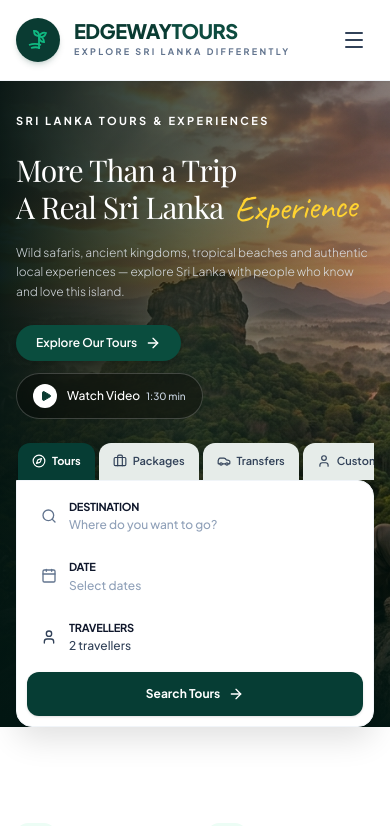
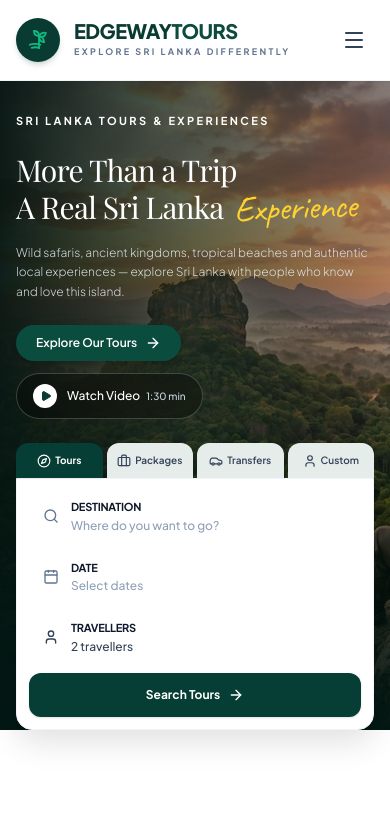
Before and after one commit to edgewaytours-ai/edgeway-holidays, a Next.js app: page / in a window 390 px wide. Shown: the top 826 px of the page. Built offline with nearby package versions, Linux system fonts and the light colour scheme; a web font is replaced by a local one.

Commit message:
fix(mobile): use responsive grid for search tabs to eliminate overflow

```diff
--- a/src/components/Hero.tsx
+++ b/src/components/Hero.tsx
@@ -98,62 +98,63 @@ export default function Hero() {
             {/* Search Box Sized to Reach Sustainable Tourism Icon */}
             <div className="w-full lg:max-w-[1080px] xl:max-w-[1100px] min-w-0">
               {/* Folder-Style Attached Tabs */}
-              <div className="flex items-end gap-1 sm:gap-1.5 pl-0.5 sm:pl-1 overflow-x-auto scrollbar-none max-w-full">
+              <div className="grid grid-cols-4 w-full sm:flex sm:w-auto items-end gap-1 sm:gap-1.5 pl-0 sm:pl-1">
                 <button
                   type="button"
                   onClick={() => setActiveTab("tours")}
-                  className={`flex items-center gap-1.5 sm:gap-2 px-3.5 sm:px-6 py-2.5 sm:py-3 rounded-t-xl text-[11px] sm:text-xs md:text-sm font-bold whitespace-nowrap shrink-0 transition-all ${
+                  className={`w-full sm:w-auto flex items-center justify-center gap-1 sm:gap-2 px-1.5 sm:px-6 py-2.5 sm:py-3 rounded-t-xl text-[10px] sm:text-xs md:text-sm font-bold transition-all ${
                     activeTab === "tours"
                       ? "bg-[#063D34] text-white shadow-xs"
                       : "bg-[#E6ECE9] text-slate-700 hover:bg-[#d8e2de]"
                   }`}
                 >
-                  <Compass className="w-3.5 h-3.5 sm:w-4 sm:h-4" />
-                  <span>Tours</span>
+                  <Compass className="w-3.5 h-3.5 sm:w-4 sm:h-4 shrink-0" />
+                  <span className="truncate">Tours</span>
                 </button>
 
                 <button
                   type="button"
                   onClick={() => setActiveTab("packages")}
-                  className={`flex items-center gap-1.5 sm:gap-2 px-3.5 sm:px-6 py-2.5 sm:py-3 rounded-t-xl text-[11px] sm:text-xs md:text-sm font-semibold whitespace-nowrap shrink-0 transition-all ${
+                  className={`w-full sm:w-auto flex items-center justify-center gap-1 sm:gap-2 px-1.5 sm:px-6 py-2.5 sm:py-3 rounded-t-xl text-[10px] sm:text-xs md:text-sm font-semibold transition-all ${
                     activeTab === "packages"
                       ? "bg-[#063D34] text-white shadow-xs"
                       : "bg-[#E6ECE9] text-slate-700 hover:bg-[#d8e2de]"
                   }`}
                 >
-                  <Briefcase className="w-3.5 h-3.5 sm:w-4 sm:h-4" />
-                  <span>Packages</span>
+                  <Briefcase className="w-3.5 h-3.5 sm:w-4 sm:h-4 shrink-0" />
+                  <span className="truncate">Packages</span>
                 </button>
 
                 <button
                   type="button"
                   onClick={() => setActiveTab("transfers")}
-                  className={`flex items-center gap-1.5 sm:gap-2 px-3.5 sm:px-6 py-2.5 sm:py-3 rounded-t-xl text-[11px] sm:text-xs md:text-sm font-semibold whitespace-nowrap shrink-0 transition-all ${
+                  className={`w-full sm:w-auto flex items-center justify-center gap-1 sm:gap-2 px-1.5 sm:px-6 py-2.5 sm:py-3 rounded-t-xl text-[10px] sm:text-xs md:text-sm font-semibold transition-all ${
                     activeTab === "transfers"
                       ? "bg-[#063D34] text-white shadow-xs"
                       : "bg-[#E6ECE9] text-slate-700 hover:bg-[#d8e2de]"
                   }`}
                 >
-                  <Car className="w-3.5 h-3.5 sm:w-4 sm:h-4" />
-                  <span>Transfers</span>
+                  <Car className="w-3.5 h-3.5 sm:w-4 sm:h-4 shrink-0" />
+                  <span className="truncate">Transfers</span>
                 </button>
 
                 <button
                   type="button"
                   onClick={() => setActiveTab("custom")}
-                  className={`flex items-center gap-1.5 sm:gap-2 px-3.5 sm:px-6 py-2.5 sm:py-3 rounded-t-xl text-[11px] sm:text-xs md:text-sm font-semibold whitespace-nowrap shrink-0 transition-all ${
+                  className={`w-full sm:w-auto flex items-center justify-center gap-1 sm:gap-2 px-1.5 sm:px-6 py-2.5 sm:py-3 rounded-t-xl text-[10px] sm:text-xs md:text-sm font-semibold transition-all ${
                     activeTab === "custom"
                       ? "bg-[#063D34] text-white shadow-xs"
                       : "bg-[#E6ECE9] text-slate-700 hover:bg-[#d8e2de]"
                   }`}
                 >
-                  <User className="w-3.5 h-3.5 sm:w-4 sm:h-4" />
-                  <span>Custom Trip</span>
+                  <User className="w-3.5 h-3.5 sm:w-4 sm:h-4 shrink-0" />
+                  <span className="truncate sm:hidden">Custom</span>
+                  <span className="hidden sm:inline">Custom Trip</span>
                 </button>
               </div>
 
               {/* Main White Search Bar */}
-              <div className="bg-white rounded-b-2xl rounded-tr-2xl shadow-[0_12px_32px_rgba(0,0,0,0.12)] border border-slate-100 p-2.5 sm:p-3.5 max-w-full overflow-hidden">
+              <div className="bg-white rounded-b-2xl sm:rounded-tr-2xl shadow-[0_12px_32px_rgba(0,0,0,0.12)] border border-slate-100 p-3 sm:p-3.5 w-full overflow-hidden">
                 <form
                   onSubmit={(e) => {
                     e.preventDefault();
```
